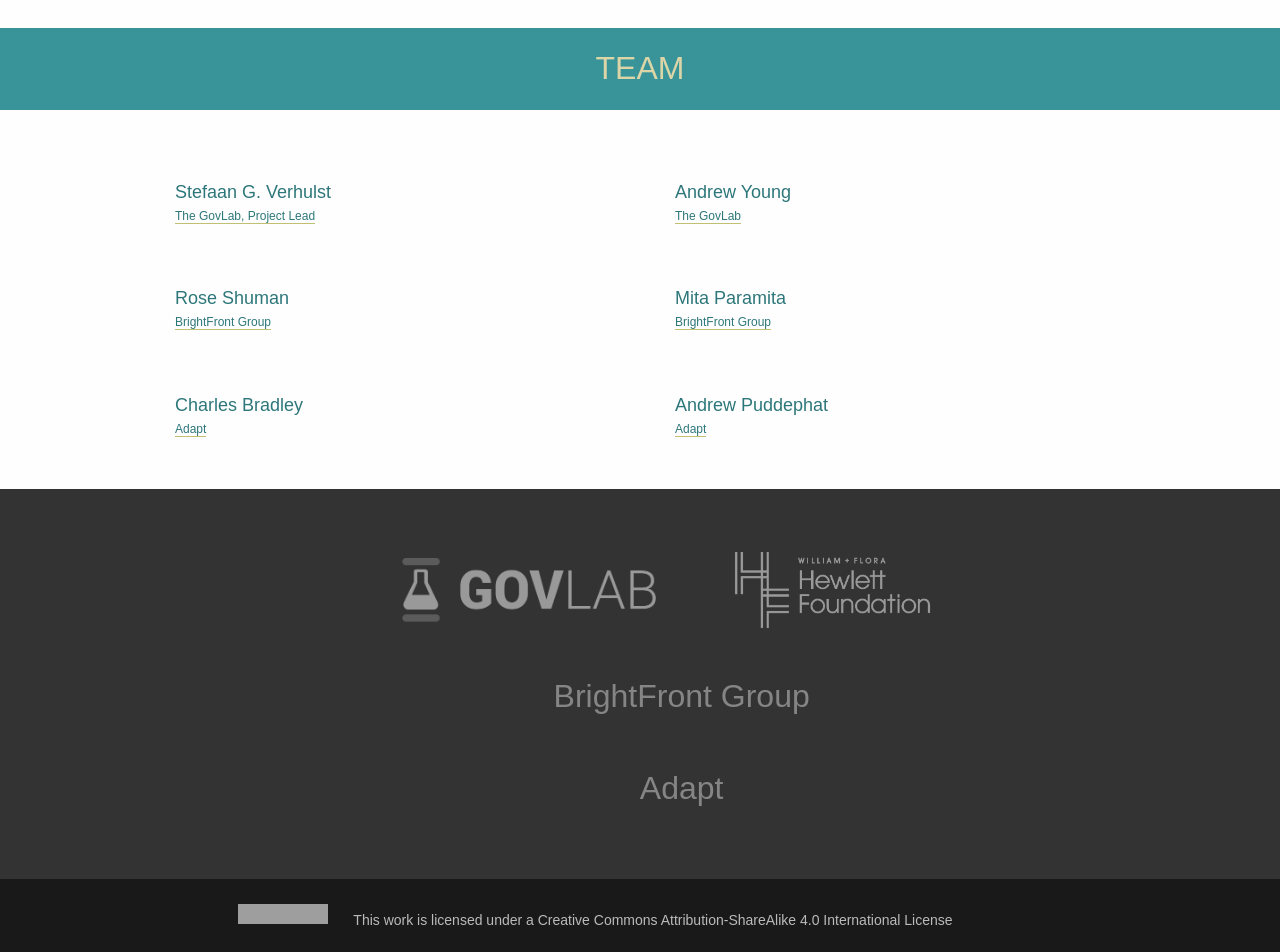
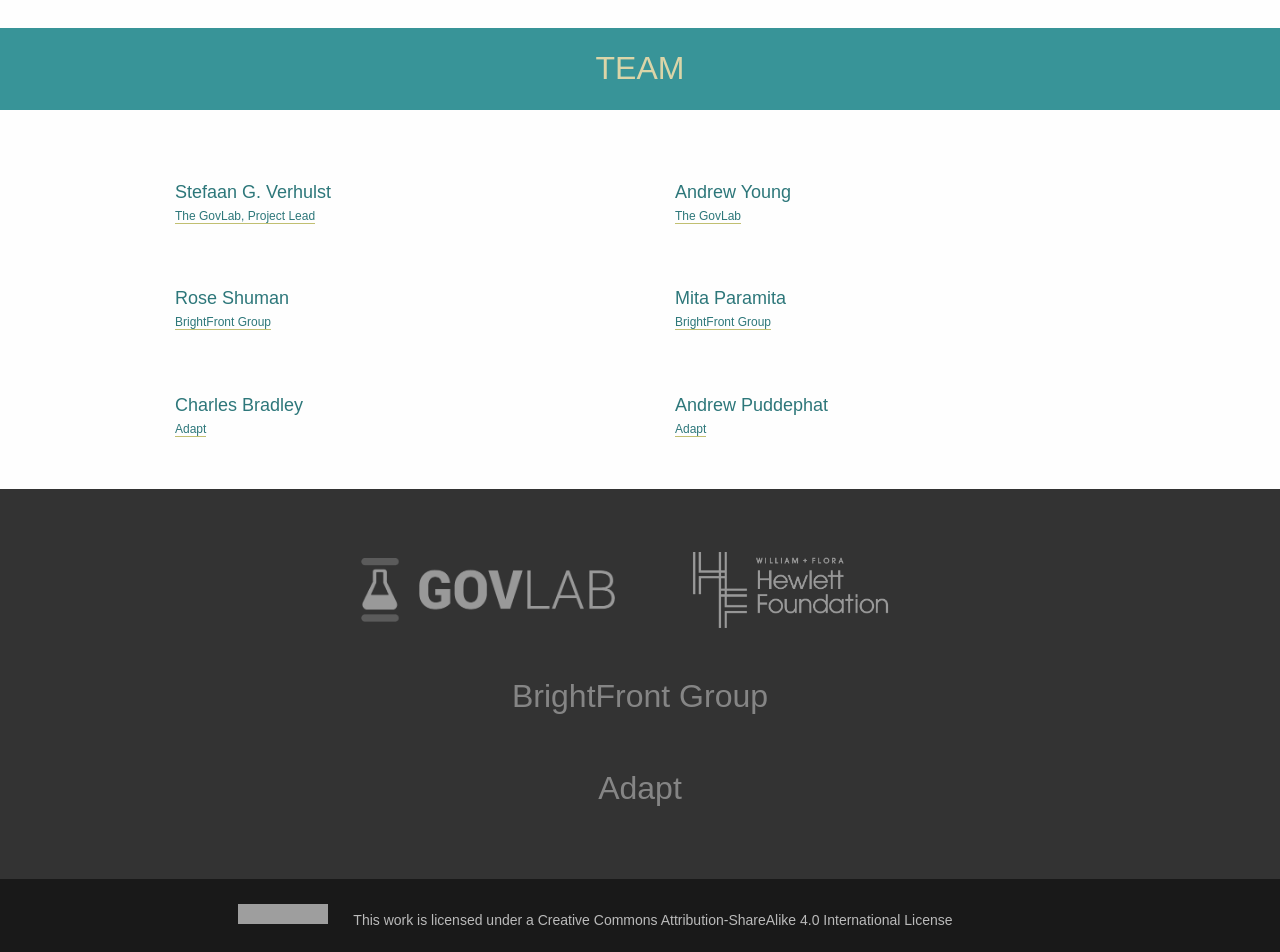
Before and after one commit to GovLab/data-stewards, a Jekyll site: the page built from source/index.html, in a window 1280 px wide. Shown: the part 2653-3605 px from the top of the page. Built offline with Jekyll 4.4.1, drawn with Linux system fonts in a browser that asks for light colours; grey boxes are pictures that could not be loaded.

```diff
--- a/source/_includes/footer.html
+++ b/source/_includes/footer.html
@@ -1,6 +1,6 @@
 <footer class='footer'>
   <div class="row align-center">
-    <div class="column large-10 large-offset-1 small-10 medium-5">
+    <div class="column large-10 small-10 medium-5">
       <div class="footer__content">
         <a class=""  href="http://thegovlab.org/"><img src="{{ '/images/govlab-logo-white.png' | relative_url }}" alt="The GovLab"></a>
         <a class=""  href="https://www.hewlett.org/"><img src="{{ '/images/hewlett-logo.png' | relative_url }}" alt="Hewlett Foundation"></a>
```
Also changed, not shown: source/_layouts/default.html (+10 -9 lines).
